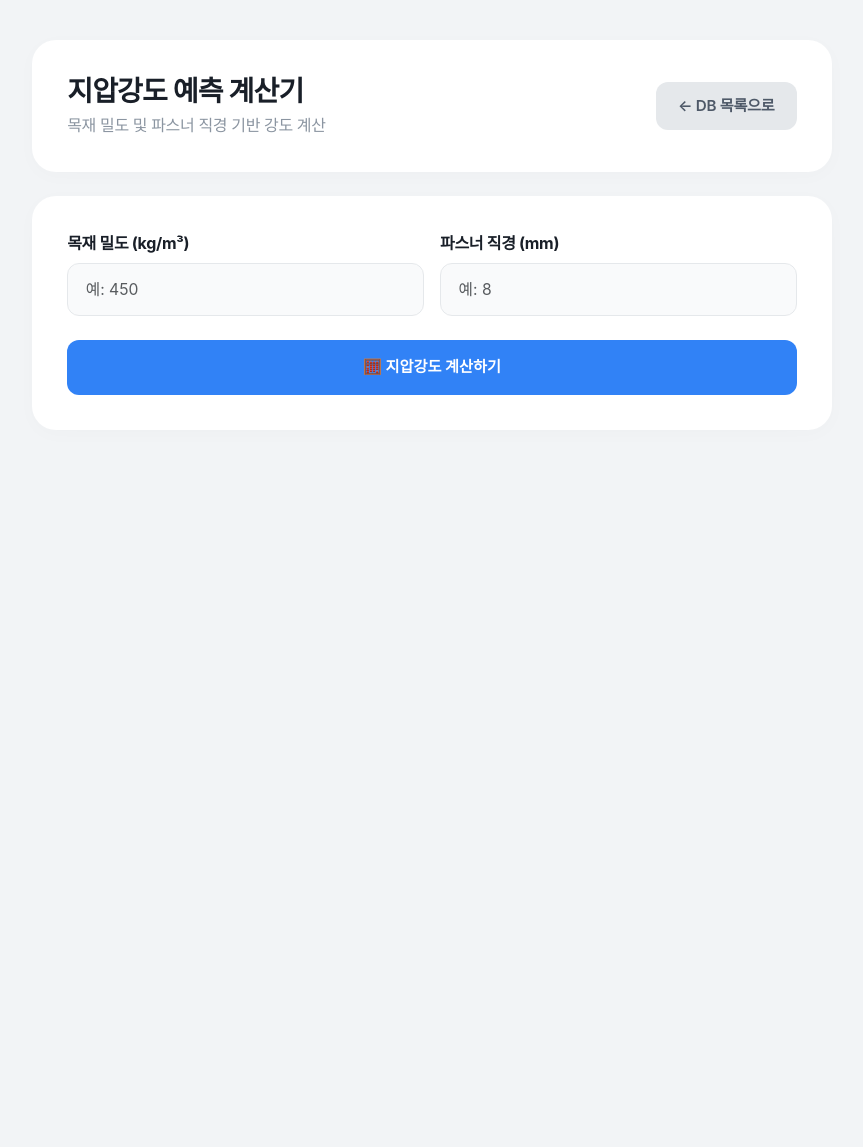
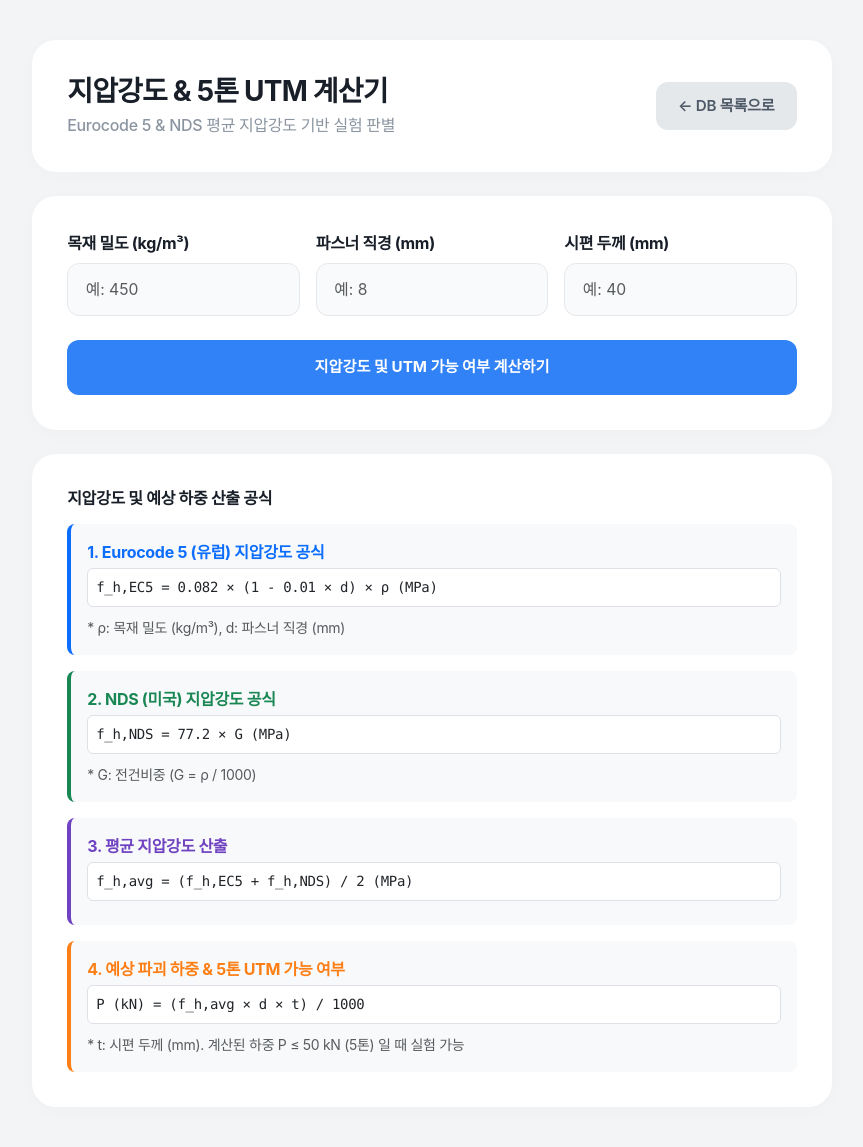
Before and after one commit to lcw1970/wood_data, a Spring Boot app: page /calculator in a window 1280 px wide. Shown: the whole page, without its empty margins (208-1071 px from the left). Before the commit the page ends 430 px from the top, so only its background shows below. Run offline with Spring Boot 4, Linux system fonts and the light colour scheme; some web fonts are replaced.

Commit message:
계산기 ui 수정

```diff
--- a/src/main/java/menu/datat/controller/WoodController.java
+++ b/src/main/java/menu/datat/controller/WoodController.java
@@ -5,12 +5,16 @@ import org.springframework.core.io.ClassPathResource;
 import org.springframework.stereotype.Controller;
 import org.springframework.ui.Model;
 import org.springframework.web.bind.annotation.GetMapping;
+import org.springframework.web.bind.annotation.PostMapping;
+import org.springframework.web.bind.annotation.RequestParam;
 
 import java.io.BufferedReader;
 import java.io.InputStreamReader;
 import java.nio.charset.StandardCharsets;
 import java.util.ArrayList;
+import java.util.HashMap;
 import java.util.List;
+import java.util.Map;
 
 @Controller
 public class WoodController {
@@ -59,9 +63,43 @@ public class WoodController {
         return "index";
     }
 
-    // 2. 예측 계산기 전용 페이지 이동
+    // 2. 예측 계산기 전용 페이지 이동 (GET)
     @GetMapping("/calculator")
     public String showCalculator() {
         return "calculator";
     }
+
+    // 3. 지압강도 및 5톤 UTM 실험 가능 여부 계산 처리 (POST)
+    @PostMapping("/calculator")
+    public String calculate(@RequestParam("density") double density,
+                            @RequestParam("diameter") double diameter,
+                            @RequestParam("thickness") double thickness,
+                            Model model) {
+
+        // ① Eurocode 5 기준 지압강도 (MPa)
+        double fhEc5 = 0.082 * (1 - 0.01 * diameter) * density;
+
+        // ② NDS 기준 지압강도 (MPa) - 전건비중 G = density / 1000
+        double specGravity = density / 1000.0;
+        double fhNds = 77.2 * specGravity;
+
+        // ③ 두 기준의 평균 지압강도 (MPa)
+        double fhAvg = (fhEc5 + fhNds) / 2.0;
+
+        // ④ 예상 파괴 하중 P (kN) = (fh_avg * d * t) / 1000
+        double maxLoadKn = (fhAvg * diameter * thickness) / 1000.0;
+
+        // ⑤ 5톤 UTM (50 kN) 용량 초과 여부 판단
+        boolean isPossible = maxLoadKn <= 50.0;
+
+        Map<String, Object> result = new HashMap<>();
+        result.put("fhEc5", Math.round(fhEc5 * 100.0) / 100.0);
+        result.put("fhNds", Math.round(fhNds * 100.0) / 100.0);
+        result.put("fhAvg", Math.round(fhAvg * 100.0) / 100.0);
+        result.put("maxLoadKn", Math.round(maxLoadKn * 100.0) / 100.0);
+        result.put("isPossible", isPossible);
+
+        model.addAttribute("result", result);
+        return "calculator";
+    }
 }
--- a/src/main/resources/templates/calculator.html
+++ b/src/main/resources/templates/calculator.html
@@ -3,11 +3,24 @@
 <head>
     <meta charset="UTF-8">
     <meta name="viewport" content="width=device-width, initial-scale=1.0">
-    <title>지압강도 예측 계산기</title>
+    <title>지압강도 예측 및 5톤 UTM 가능 여부 계산기</title>
     <link href="https://cdn.jsdelivr.net/npm/bootstrap@5.3.0/dist/bootstrap.min.css" rel="stylesheet">
     <link rel="stylesheet" th:href="@{/css/style.css}">
     <style>
-        /* 모바일 반응형 스타일 */
+        .toss-card {
+            width: 100%;
+            box-sizing: border-box;
+            overflow: hidden;
+        }
+
+        .formula-box {
+            background-color: #f8f9fa;
+            border-left: 4px solid #0d6efd;
+            border-radius: 8px;
+            padding: 16px;
+        }
+
+        /* 모바일 반응형 커스텀 스타일 */
         @media (max-width: 768px) {
             .container-wrapper {
                 margin: 15px auto !important;
@@ -20,9 +33,21 @@
             .toss-header-title {
                 font-size: 1.35rem !important;
             }
+            .toss-header-desc {
+                font-size: 0.85rem !important;
+            }
             .btn-mobile-full {
                 width: 100% !important;
                 text-align: center;
+            }
+            .form-label {
+                font-size: 0.88rem !important;
+                margin-bottom: 6px !important;
+                display: block !important;
+            }
+            .formula-box {
+                padding: 12px !important;
+                font-size: 0.85rem !important;
             }
         }
     </style>
@@ -34,8 +59,8 @@
     <!-- 상단 헤더 카드 -->
     <div class="toss-card d-flex flex-column flex-md-row justify-content-between align-items-stretch align-items-md-center gap-3">
         <div>
-            <h1 class="toss-header-title mb-1">지압강도 예측 계산기</h1>
-            <p class="toss-header-desc mb-0">목재 밀도 및 파스너 직경 기반 강도 계산</p>
+            <h1 class="toss-header-title mb-1">지압강도 & 5톤 UTM 계산기</h1>
+            <p class="toss-header-desc mb-0">Eurocode 5 & NDS 평균 지압강도 기반 실험 판별</p>
         </div>
         <div>
             <a th:href="@{/}" class="btn-toss-secondary btn-mobile-full d-inline-block">
@@ -48,38 +73,86 @@
     <div class="toss-card">
         <form th:action="@{/calculator}" method="post">
             <div class="row g-3 mb-4">
-                <div class="col-12 col-md-6">
-                    <label for="density" class="form-label fw-bold">목재 밀도 (kg/m³)</label>
-                    <input type="number" step="0.1" id="density" name="density" class="form-control form-control-toss" placeholder="예: 450" required>
+                <div class="col-12 col-md-4">
+                    <label for="density" class="form-label fw-bold d-block mb-2">목재 밀도 (kg/m³)</label>
+                    <input type="number" step="0.1" id="density" name="density" class="form-control form-control-toss w-100" placeholder="예: 450" required>
                 </div>
-                <div class="col-12 col-md-6">
-                    <label for="diameter" class="form-label fw-bold">파스너 직경 (mm)</label>
-                    <input type="number" step="0.1" id="diameter" name="diameter" class="form-control form-control-toss" placeholder="예: 8" required>
+                <div class="col-12 col-md-4">
+                    <label for="diameter" class="form-label fw-bold d-block mb-2">파스너 직경 (mm)</label>
+                    <input type="number" step="0.1" id="diameter" name="diameter" class="form-control form-control-toss w-100" placeholder="예: 8" required>
+                </div>
+                <div class="col-12 col-md-4">
+                    <label for="thickness" class="form-label fw-bold d-block mb-2">시편 두께 (mm)</label>
+                    <input type="number" step="0.1" id="thickness" name="thickness" class="form-control form-control-toss w-100" placeholder="예: 40" required>
                 </div>
             </div>
 
             <button type="submit" class="btn-toss-primary btn-mobile-full w-100 py-3 fw-bold">
-                🧮 지압강도 계산하기
+                지압강도 및 UTM 가능 여부 계산하기
             </button>
         </form>
     </div>
 
-    <!-- 계산 결과 표시 카드 -->
-    <div th:if="${result != null}" class="toss-card border-primary">
-        <h3 class="fw-bold mb-3">계산 결과</h3>
-        <div class="row g-3">
-            <div class="col-12 col-md-6">
+    <!-- 계산 결과 표시 카드 (결과가 있을 때) -->
+    <div th:if="${result != null}" class="toss-card border-primary mb-4">
+        <h3 class="fw-bold mb-3 fs-5 fs-md-4">계산 결과 및 판별</h3>
+
+        <div class="row g-3 mb-3">
+            <div class="col-12 col-md-4">
                 <div class="p-3 bg-light rounded-3 text-center">
-                    <div class="text-muted mb-1">섬유평행 지압강도</div>
-                    <div class="fs-3 fw-bold text-primary" th:text="${result.parallelStrength + ' MPa'}"></div>
+                    <div class="text-muted mb-1 small">Eurocode 5 강도</div>
+                    <div class="fs-5 fw-bold text-dark" th:text="${result.fhEc5 + ' MPa'}"></div>
                 </div>
             </div>
-            <div class="col-12 col-md-6">
+            <div class="col-12 col-md-4">
                 <div class="p-3 bg-light rounded-3 text-center">
-                    <div class="text-muted mb-1">섬유직각 지압강도</div>
-                    <div class="fs-3 fw-bold text-success" th:text="${result.perpStrength + ' MPa'}"></div>
+                    <div class="text-muted mb-1 small">NDS 강도</div>
+                    <div class="fs-5 fw-bold text-dark" th:text="${result.fhNds + ' MPa'}"></div>
                 </div>
             </div>
+            <div class="col-12 col-md-4">
+                <div class="p-3 bg-light rounded-3 text-center">
+                    <div class="text-muted mb-1 small">평균 지압강도</div>
+                    <div class="fs-5 fw-bold text-primary" th:text="${result.fhAvg + ' MPa'}"></div>
+                </div>
+            </div>
+        </div>
+
+        <div class="p-3 rounded-3 text-center" th:classappend="${result.isPossible} ? 'bg-success-subtle text-success' : 'bg-danger-subtle text-danger'">
+            <div class="fs-6 mb-1">예상 파괴 하중: <strong th:text="${result.maxLoadKn + ' kN'}"></strong></div>
+            <div class="fs-4 fw-bold" th:if="${result.isPossible}">
+                ✅ 5톤 UTM (50 kN) 장비로 실험 가능
+            </div>
+            <div class="fs-4 fw-bold" th:unless="${result.isPossible}">
+                ❌ 5톤 UTM (50 kN) 용량 초과 (실험 불가)
+            </div>
+        </div>
+    </div>
+
+    <!-- 산출 공식 안내 카드 -->
+    <div class="toss-card">
+        <h4 class="fw-bold mb-3 fs-6 fs-md-5">지압강도 및 예상 하중 산출 공식</h4>
+        <div class="formula-box mb-3">
+            <div class="fw-bold text-primary mb-1">1. Eurocode 5 (유럽) 지압강도 공식</div>
+            <code class="d-block text-dark bg-white p-2 rounded border mb-2">f_h,EC5 = 0.082 × (1 - 0.01 × d) × ρ  (MPa)</code>
+            <small class="text-muted">* ρ: 목재 밀도 (kg/m³), d: 파스너 직경 (mm)</small>
+        </div>
+
+        <div class="formula-box mb-3" style="border-left-color: #198754;">
+            <div class="fw-bold text-success mb-1">2. NDS (미국) 지압강도 공식</div>
+            <code class="d-block text-dark bg-white p-2 rounded border mb-2">f_h,NDS = 77.2 × G  (MPa)</code>
+            <small class="text-muted">* G: 전건비중 (G = ρ / 1000)</small>
+        </div>
+
+        <div class="formula-box mb-3" style="border-left-color: #6f42c1;">
+            <div class="fw-bold mb-1" style="color: #6f42c1;">3. 평균 지압강도 산출</div>
+            <code class="d-block text-dark bg-white p-2 rounded border mb-2">f_h,avg = (f_h,EC5 + f_h,NDS) / 2  (MPa)</code>
+        </div>
+
+        <div class="formula-box" style="border-left-color: #fd7e14;">
+            <div class="fw-bold mb-1" style="color: #fd7e14;">4. 예상 파괴 하중 & 5톤 UTM 가능 여부</div>
+            <code class="d-block text-dark bg-white p-2 rounded border mb-2">P (kN) = (f_h,avg × d × t) / 1000</code>
+            <small class="text-muted">* t: 시편 두께 (mm). 계산된 하중 P ≤ 50 kN (5톤) 일 때 실험 가능</small>
         </div>
     </div>
 
```
